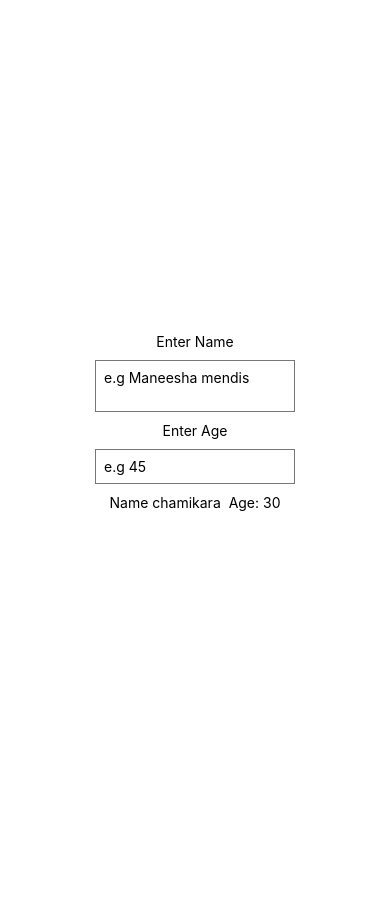
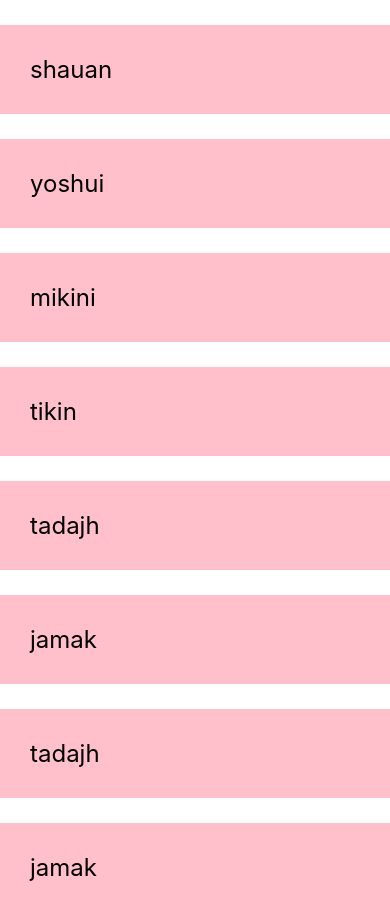
Before and after one commit to chami98/ReactNativeNinjaTut, a React Native app: screen / in a window 390 px wide. Before the commit the page ends 844 px from the top, so only its background shows below. Built offline with nearby package versions, Linux system fonts and the light colour scheme.

Commit message:
Practiced Scrollview

```diff
--- a/App.js
+++ b/App.js
@@ -1,47 +1,42 @@
 import React, { useState } from 'react';
-import { StyleSheet, Text, View, Button, TextInput } from 'react-native';
+import { StyleSheet, Text, View, ScrollView } from 'react-native';
 
 export default function App() {
 
-  const [name, setName] = useState("chamikara");
-  const [age, setAge] = useState(30);
+  const [people, setPeople] = useState([
+    { name: 'shauan', key: '1' },
+    { name: 'yoshui', key: '2' },
+    { name: 'mikini', key: '3' },
+    { name: 'tikin', key: '4' },
+    { name: 'tadajh', key: '5' },
+    { name: 'jamak', key: '6' },
+    { name: 'tadajh', key: '7' },
+    { name: 'jamak', key: '8' },
+  ])
 
 
 
 
   return (
     <View style={styles.container}>
-      <Text>Enter Name</Text>
-      <TextInput
-        multiline
-        style={styles.input}
-        placeholder='e.g Maneesha mendis'
-        onChangeText={(val) => setName(val)}
-      />
-      <Text>Enter Age</Text>
-      <TextInput
-        keyboardType='numeric'
-        style={styles.input}
-        placeholder='e.g 45'
-        onChangeText={(val) => setAge(val)}
-      />
-      <Text>Name {name}  Age: {age}</Text>
+      <ScrollView>
+        {people.map(item =>
+        (
+          <View key={item.key}>
+            <Text style={styles.item}>{item.name}</Text>
+          </View>
+        ))}
+      </ScrollView>
+
     </View>
   );
 }
 
 const styles = StyleSheet.create({
-  container: {
-    flex: 1,
-    backgroundColor: '#fff',
-    alignItems: 'center',
-    justifyContent: 'center',
-  },
-  input: {
-    borderWidth: 1,
-    borderColor: '#777',
-    padding: 8,
-    margin: 10,
-    width: 200,
+  item: {
+    marginTop: 25,
+    padding: 30,
+    backgroundColor: 'pink',
+    fontSize: 24,
   }
 });
```
